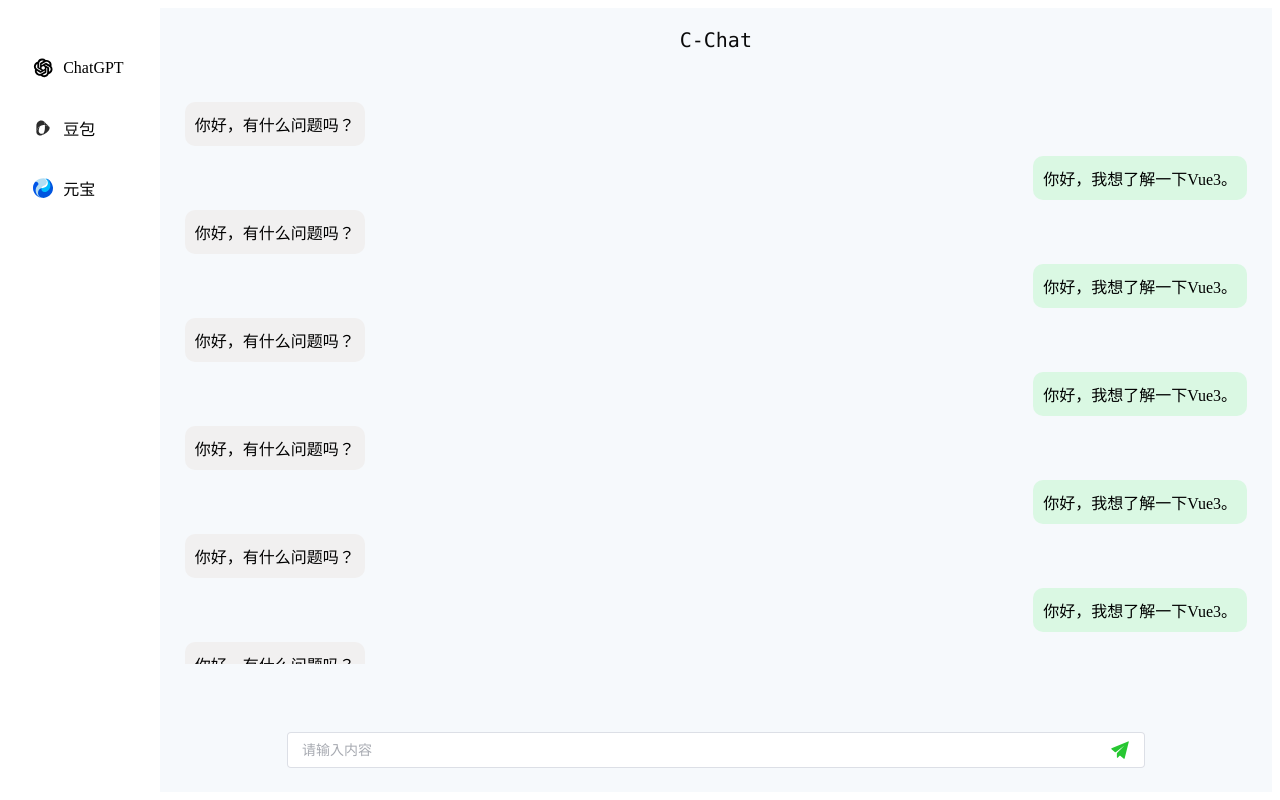
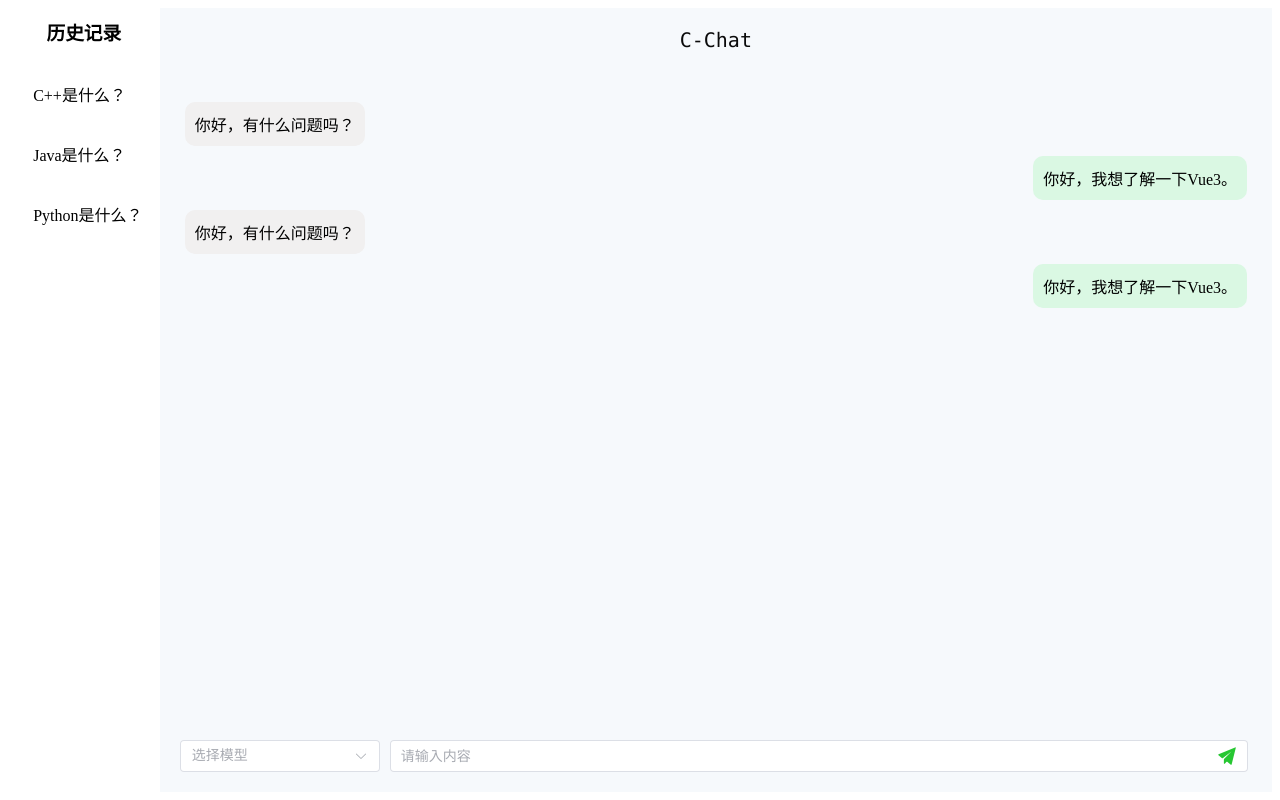
Before and after one commit to eaglecc/c-chat-web, a Vue app: page / in a window 1280 px wide. Built offline with nearby package versions, Linux system fonts and the light colour scheme.

Commit message:
feat：布局优化

```diff
--- a/index.html
+++ b/index.html
@@ -4,7 +4,7 @@
     <meta charset="UTF-8">
     <link rel="icon" href="/favicon.ico">
     <meta name="viewport" content="width=device-width, initial-scale=1.0">
-    <title>Vite App</title>
+    <title>C-Chat</title>
   </head>
   <body>
     <div id="app"></div>
--- a/src/views/HomeView.vue
+++ b/src/views/HomeView.vue
@@ -2,10 +2,11 @@
   <div class="container">
     <el-container>
       <el-aside class="aside">
-        <div :data="modules" class="m-list">
-          <div v-for="item in modules" :key="item.id" class="m-list-item">
+        <h3 style="padding: 0%; margin-top: 10px;  display: flex; justify-content: center;">历史记录</h3>
+        <!-- 聊天记录历史 -->
+        <div :data="chatHistory" class="m-list">
+          <div v-for="item in chatHistory" :key="item.id" class="m-list-item">
             <div class="m-list-item-content">
-              <img :src="item.image" alt="" style="width: 20px; height: 20px;">
               <span>{{ item.text }}</span>
             </div>
           </div>
@@ -19,27 +20,33 @@
           <el-scrollbar height="90%">
             <div class="m-message">
               <!-- 消息列表 -->
-              <div class="chat-message" v-for="(msg, index) in messages" :key="index" :class="msg.sender === 'user' ? 'user-message' : 'bot-message'">
+              <div class="chat-message" v-for="(msg, index) in messages" :key="index"
+                :class="msg.sender === 'user' ? 'user-message' : 'bot-message'">
                 <div :class="msg.sender === 'user' ? 'user-msg' : 'bot-msg'">
                   <span>{{ msg.text }}</span>
                 </div>
               </div>
             </div>
           </el-scrollbar>
-
+          <div style="display: flex; align-items: center;">
+            <!-- 模型选择框 -->
+            <el-select v-model="selectedModule" class="m-select" placeholder="选择模型">
+              <el-option v-for="item in modules" :key="item.id" :label="item.text" :value="item.id"
+                :style="{ display: 'flex', alignItems: 'center' }">
+                <img :src="item.image" alt="" style="width: 20px; height: 20px; margin-right: 10px;">
+                <span>{{ item.text }}</span>
+              </el-option>
+            </el-select>
             <!-- 输入框 -->
             <div class="message-input">
-            <el-input
-              v-model="inputMsg"
-              class="m-input"
-              size="large"
-              placeholder="请输入内容"
-            >
+              <el-input v-model="inputMsg" class="m-input" placeholder="请输入内容">
                 <template #suffix>
-                <img src="@/assets/images/send_msg.svg"  class="input-img" >
+                  <img src="@/assets/images/send_msg.svg" class="input-img">
                 </template>
               </el-input>
             </div>
+          </div>
+
         </el-main>
       </el-container>
     </el-container>
@@ -47,14 +54,23 @@
 </template>
 
 <script setup>
-import {ref } from 'vue';
+import { ref } from 'vue';
 
 const inputMsg = ref('')
+const selectedModule = ref('')
 
 const modules = [
   { id: 1, text: 'ChatGPT', image: "/src/assets/images/Chatgpt.svg" },
   { id: 2, text: '豆包', image: '/src/assets/images/doubao.svg' },
-  { id: 3, text: '元宝', image: '/src/assets/images/yuanbao.svg' }
+  { id: 3, text: '元宝', image: '/src/assets/images/yuanbao.svg' },
+  { id: 4, text: 'DeepSeek', image: '/src/assets/images/deepseek.svg' },
+]
+
+const chatHistory = [
+  { id: 1, text: 'C++是什么？'},
+  { id: 2, text: 'Java是什么？'},
+  { id: 3, text: 'Python是什么？'},
+
 ]
 
 // 消息列表
@@ -63,56 +79,39 @@ const messages = ref([
   { sender: 'user', text: '你好，我想了解一下Vue3。' },
   { sender: 'bot', text: '你好，有什么问题吗？' },
   { sender: 'user', text: '你好，我想了解一下Vue3。' },
-  { sender: 'bot', text: '你好，有什么问题吗？' },
-  { sender: 'user', text: '你好，我想了解一下Vue3。' },
-  { sender: 'bot', text: '你好，有什么问题吗？' },
-  { sender: 'user', text: '你好，我想了解一下Vue3。' },
-  { sender: 'bot', text: '你好，有什么问题吗？' },
-  { sender: 'user', text: '你好，我想了解一下Vue3。' },
-  { sender: 'bot', text: '你好，有什么问题吗？' },
-  { sender: 'user', text: '你好，我想了解一下Vue3。' },
-  { sender: 'bot', text: '你好，有什么问题吗？' },
-  { sender: 'user', text: '你好，我想了解一下Vue3。' },
-  { sender: 'bot', text: '你好，有什么问题吗？' },
-  { sender: 'user', text: '你好，我想了解一下Vue3。' },
-  { sender: 'bot', text: '你好，有什么问题吗？' },
-  { sender: 'user', text: '你好，我想了解一下Vue3。' },
-  { sender: 'bot', text: '你好，有什么问题吗？' },
-  { sender: 'user', text: '你好，我想了解一下Vue3。' },
-  { sender: 'bot', text: '你好，有什么问题吗？' },
-  { sender: 'user', text: '你好，我想了解一下Vue3。' },
-  { sender: 'bot', text: '你好，有什么问题吗？' },
-  { sender: 'user', text: '你好，我想了解一下Vue3。' },
 ]);
-
 
 </script>
 
-<style scoped >
+<style scoped>
 .container {
   width: 100%;
   height: 100%;
   overflow: hidden;
+
   .el-container {
     height: 100%;
+
     .aside {
       max-height: 100vh;
       overflow-y: auto;
       width: 12%;
       background-color: #ffffff;
+
       .m-list {
         width: 100%;
         display: flex;
         flex-direction: column;
         justify-content: space-between;
         align-items: center;
-          margin-top: 20%;
+
         .m-list-item {
           width: 100%;
           height: 60px;
           display: flex;
           align-items: center;
           justify-content: center;
+
           .m-list-item-content {
             width: 80%;
             height: 80%;
@@ -124,6 +123,7 @@ const messages = ref([
             justify-content: flex-start;
             gap: 10px;
             cursor: pointer;
+
             &:hover {
               background-color: #c9c9c9;
             }
@@ -131,12 +131,14 @@ const messages = ref([
         }
       }
     }
+
     .header {
       height: 8vh;
       background-color: rgb(246, 249, 252);
       display: flex;
       align-items: center;
       justify-content: center;
+
       label {
         font-size: 20px;
         font-family: Monaco;
@@ -145,6 +147,7 @@ const messages = ref([
         line-height: 22px;
       }
     }
+
     .main {
       background-color: rgb(246, 249, 252);
       height: 90vh;
@@ -152,25 +155,31 @@ const messages = ref([
       display: flex;
       flex-direction: column;
       justify-content: space-between;
+
       .m-message {
         height: 100%;
         /* overflow-y: auto; */
       }
-        .message-input{
-          height: 7%;
+
+      .message-input {
+        /* height: 7%; */
+        width: 80%;
         display: flex;
         align-items: center;
         justify-content: center;
-          .m-input{
-            width: 80%;
-            height: 80%;
+
+        .m-input {
+          /* width: 80%; */
+          /* height: 80%; */
         }
-          .input-img{
+
+        .input-img {
           width: 20px;
           height: 20px;
           cursor: pointer;
         }
       }
+
       .chat-message {
         margin-top: 10px;
         margin-bottom: 10px;
@@ -178,12 +187,15 @@ const messages = ref([
         margin-right: 5px;
         display: flex;
       }
+
       .user-message {
         justify-content: flex-end;
       }
+
       .bot-message {
         justify-content: flex-start;
       }
+
       .user-msg {
         background-color: #daf8e3;
         padding: 10px;
@@ -193,6 +205,7 @@ const messages = ref([
         justify-content: flex-end;
         text-align: left;
       }
+
       .bot-msg {
         background-color: #f1f0f0;
         padding: 10px;
@@ -201,6 +214,11 @@ const messages = ref([
         align-self: flex-start;
         text-align: left;
       }
+
+      .m-select {
+        width: 200px;
+        margin-right: 10px;
+      }
     }
   }
 }
```
Also changed, not shown: src/assets/images/deepseek.svg (added), 1 other file (tests, documents, lock files or other folders). Lines whose indentation alone changed are shown as unchanged.
